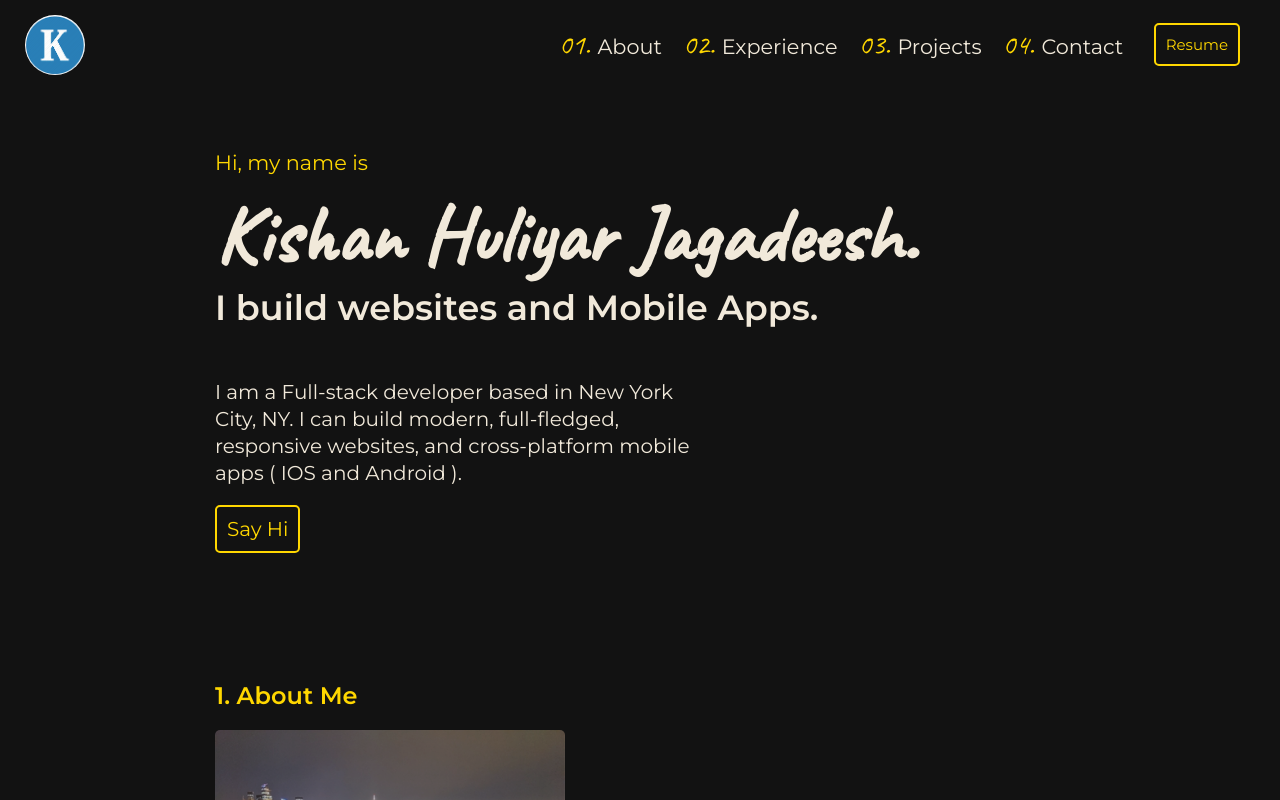
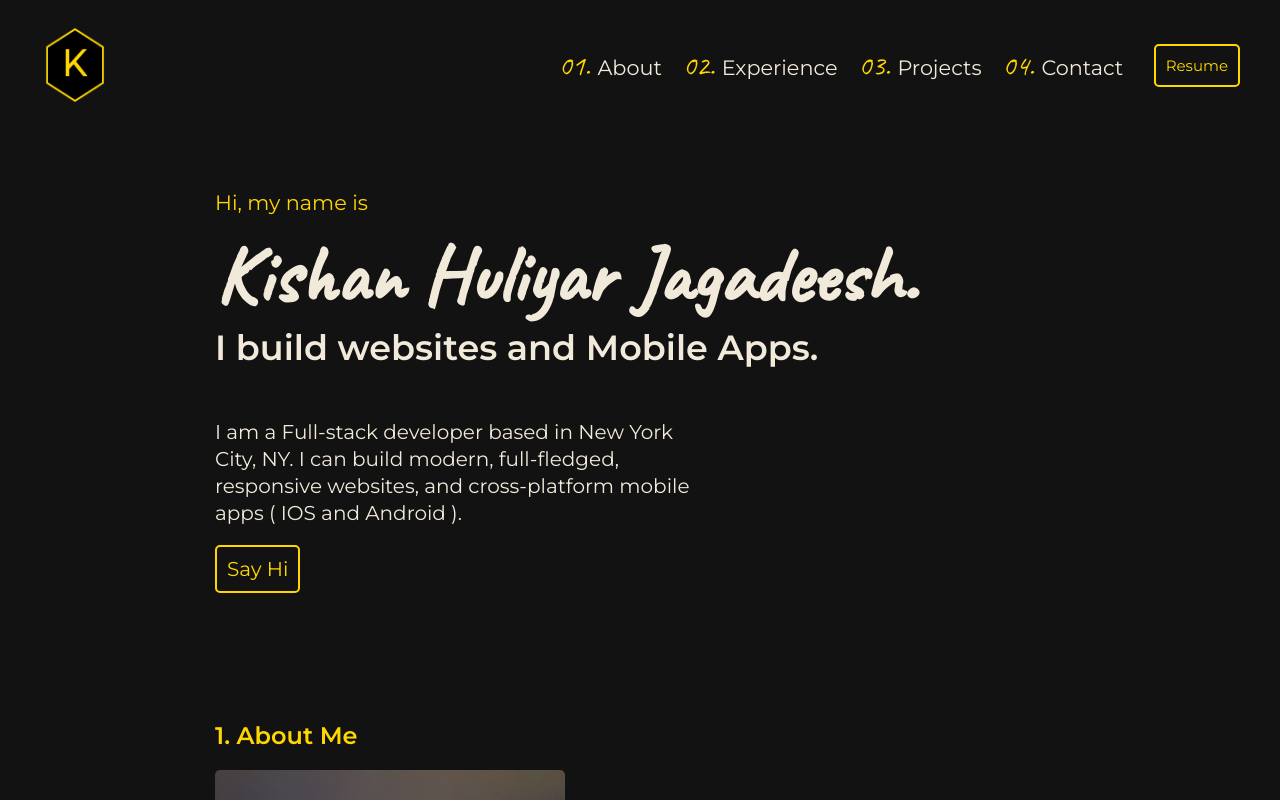
Before and after one commit to kishanhj/p-v1, a React (Create React App) app: page / in a window 1280 px wide. Shown: the top 800 px of the page. Built offline with nearby package versions, Linux system fonts and the light colour scheme; no server answers.

Commit message:
Logo changes

```diff
--- a/src/components/Header.js
+++ b/src/components/Header.js
@@ -67,8 +67,8 @@ const Link = styled.a`
 `;
 
 const Image = styled.img`
-    width : 50px;
-    height : 60px;
+    width : 100px;
+    height : 120px;
     margin : 5px;
     flex : 0 0 60px;
     border-radius : 50px;
@@ -76,8 +76,8 @@ const Image = styled.img`
 
     ${
         media.tablet `
-            width : 60px;
-            height : 60px;
+            width : 100px;
+            height : 120px;
         `
     }
 `;
@@ -125,6 +125,7 @@ const ResumeButton = styled.a`
 const Header = ({themeToggle}) => {
 
     const [isMounted,setMounted] = useState(false);
+    const [isDarktheme,setIsDarkTheme] = useState(true);
 
     const links = [
         {url : "#aboutMe" , title : "About"},
@@ -137,6 +138,11 @@ const Header = ({themeToggle}) => {
         () => setMounted(true),1000
     )
 
+    const imageToggle = () => {
+        setIsDarkTheme(!isDarktheme);
+        themeToggle();
+    }
+
     return (
         <StyledHeader>
                 <Nav>
@@ -146,7 +152,7 @@ const Header = ({themeToggle}) => {
                             classNames={{
                                         enter: 'fade-enter',
                                         enterActive: 'fade-enter-active'}}>
-                                <Image src="./img.png" onClick={themeToggle}
+                                <Image id='img' src={isDarktheme ? "./K-logo-dark.png" : "./K-logo-light.png"} onClick={imageToggle}
                                 style={{ transitionDelay: `100ms` }} />
                         </CSSTransition> }
                     </TransitionGroup>
```
Also changed, not shown: public/K-logo-dark.png (added), public/K-logo-light.png (added).
